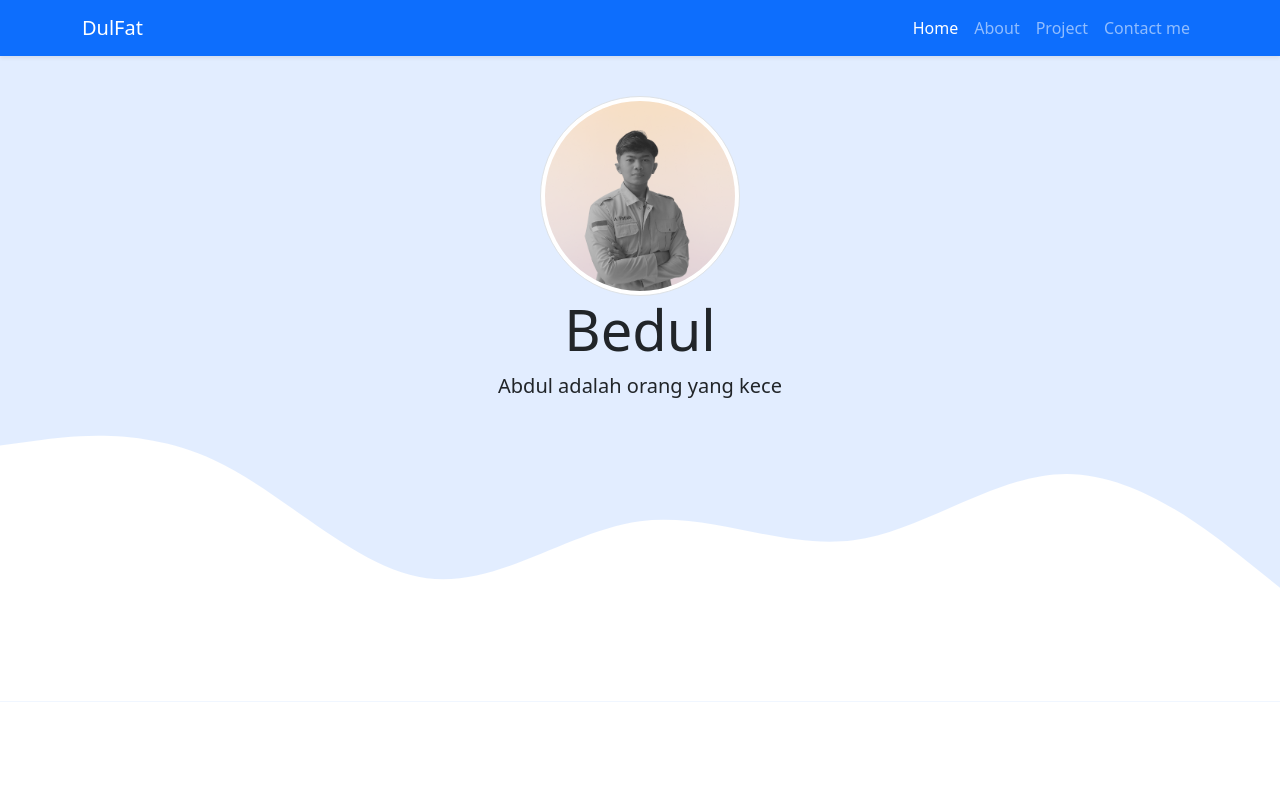
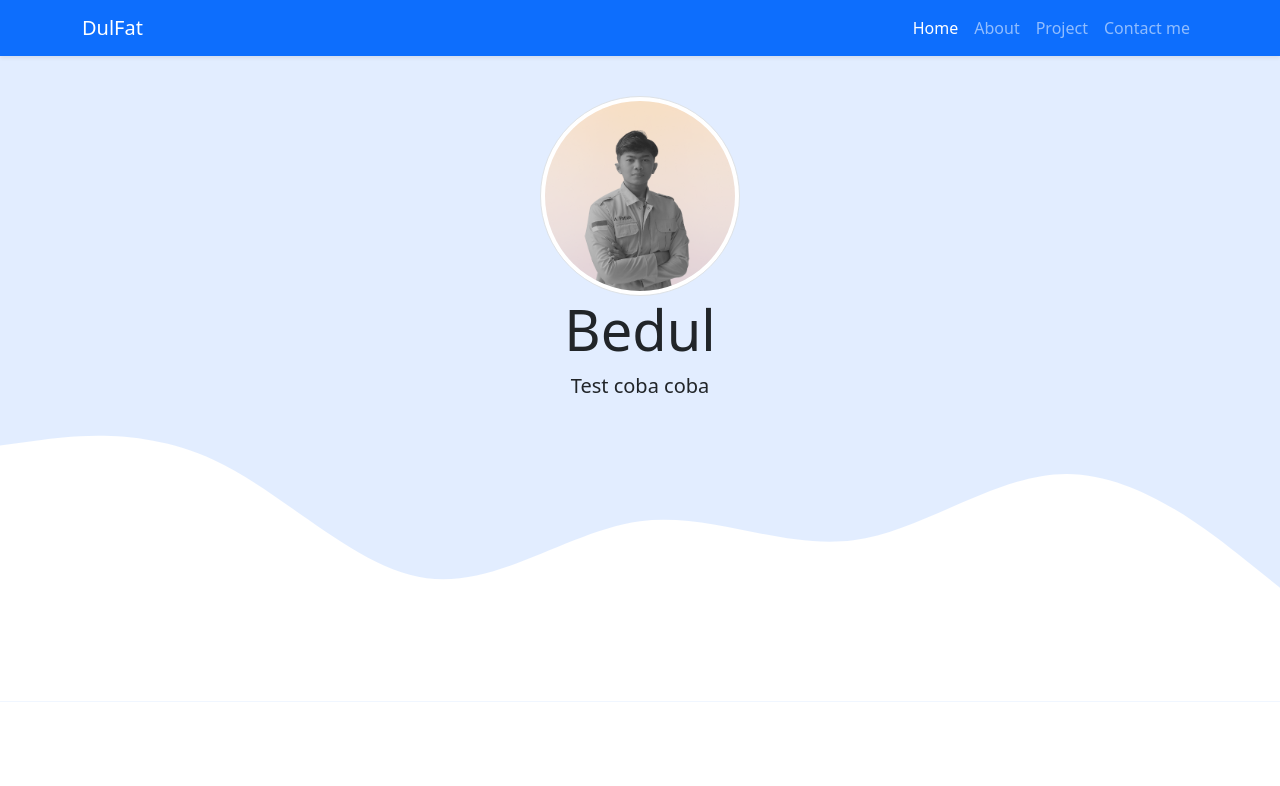
Before and after one commit to DullFat/coba.github.io, a plain HTML site: page index.html in a window 1280 px wide. Shown: the top 786 px of the page. Drawn offline with nearby package versions, Linux system fonts and the light colour scheme.

Commit message:
mengganti paragram dibawah gambar

```diff
--- a/index.html
+++ b/index.html
@@ -48,7 +48,7 @@
     <section class="jumbotron text-center">
       <img src="img/Abdul_Fattah_-_Humed.png" alt="" width="200" class="rounded-circle img-thumbnail" />
       <h1 class="display-4">Bedul</h1>
-      <p class="lead">Abdul adalah orang yang kece</p>
+      <p class="lead">Test coba coba</p>
       <svg xmlns="http://www.w3.org/2000/svg" viewBox="0 0 1440 320">
         <path
           fill="#ffffff"
```
